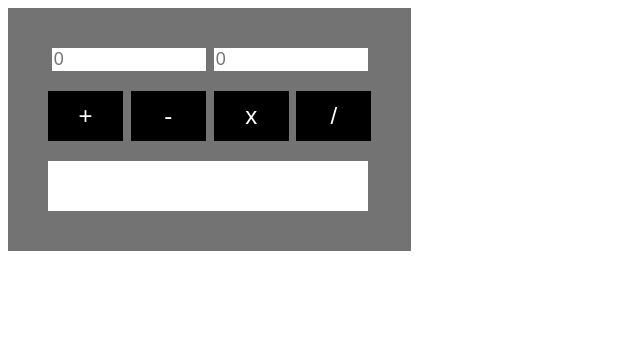
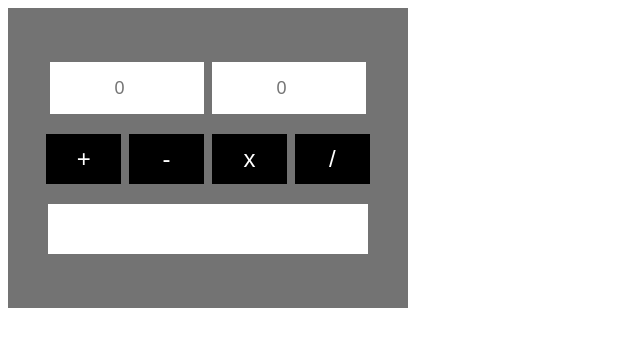
Before and after one commit to JacopoLuri/calculator, a plain HTML site: page index.html in a window 1280 px wide. Shown: the whole page, without its empty margins (0-640 px from the left). Drawn offline with Linux system fonts and the light colour scheme.

Commit message:
a bit more CSS

```diff
--- a/style.css
+++ b/style.css
@@ -6,6 +6,8 @@ body {
 
 input {
     width: 150px;
+    height: 50px;
+    text-align: center;
     font-size: large;
     border-width: 0px;
 }
@@ -18,6 +20,11 @@ button {
     background-color: black;
     margin-top: 20px;
     border-width: 0px;
+
+}
+
+button:hover {
+    background-color: #2e2e2e;
 }
 
 #result {
@@ -29,12 +36,15 @@ button {
     display: flex;
     justify-content: center;
     align-items: center;
-}
+    }
 
 #calc-body {
-    padding: 40px;
-    position: absolute;
+    display: flex;
+    flex-direction: column;
+    align-items: center;
+    width: 400px;
+    height: 300px;
     background-color: #737373;
-    text-align: center;
+    justify-content: center;
 
 }
```
